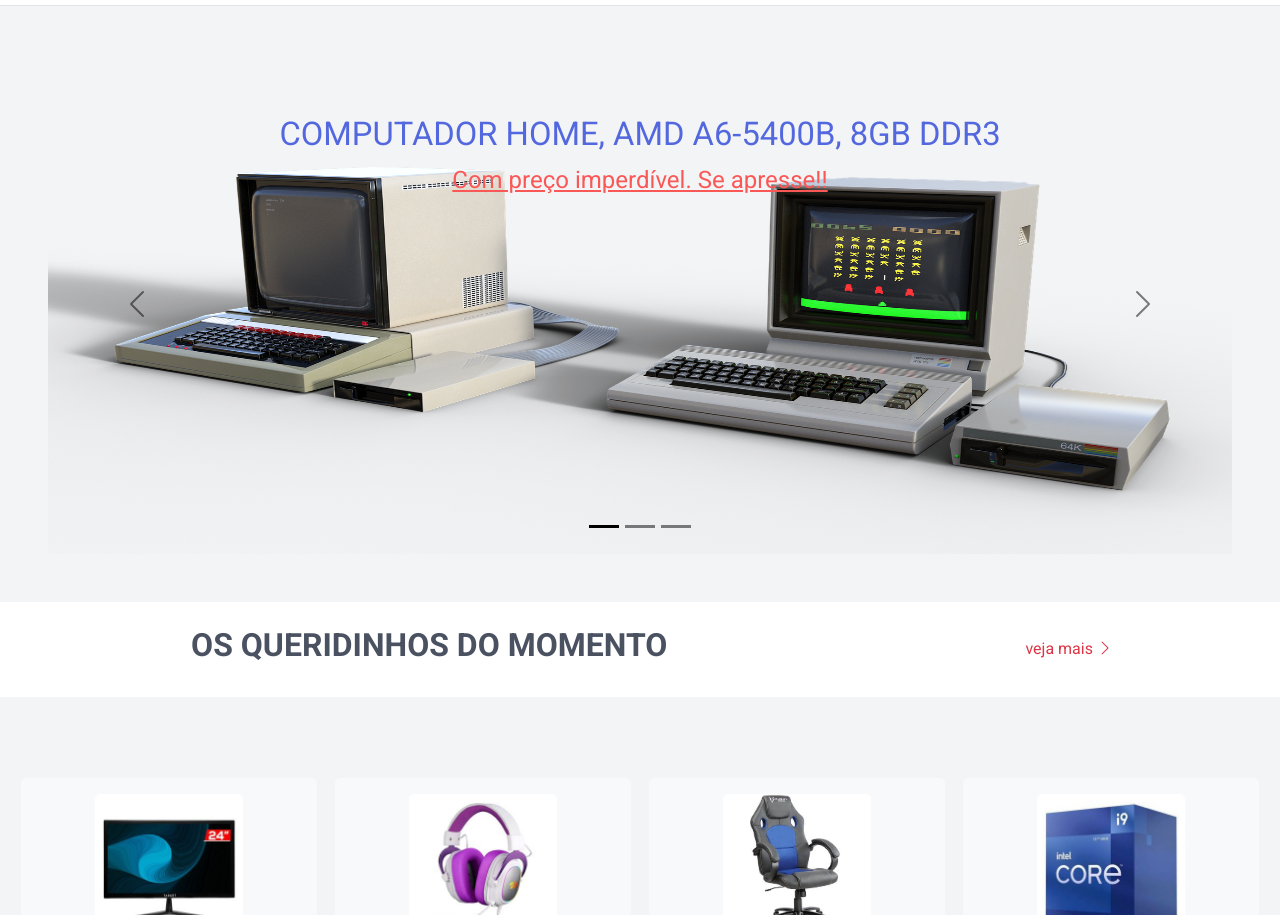
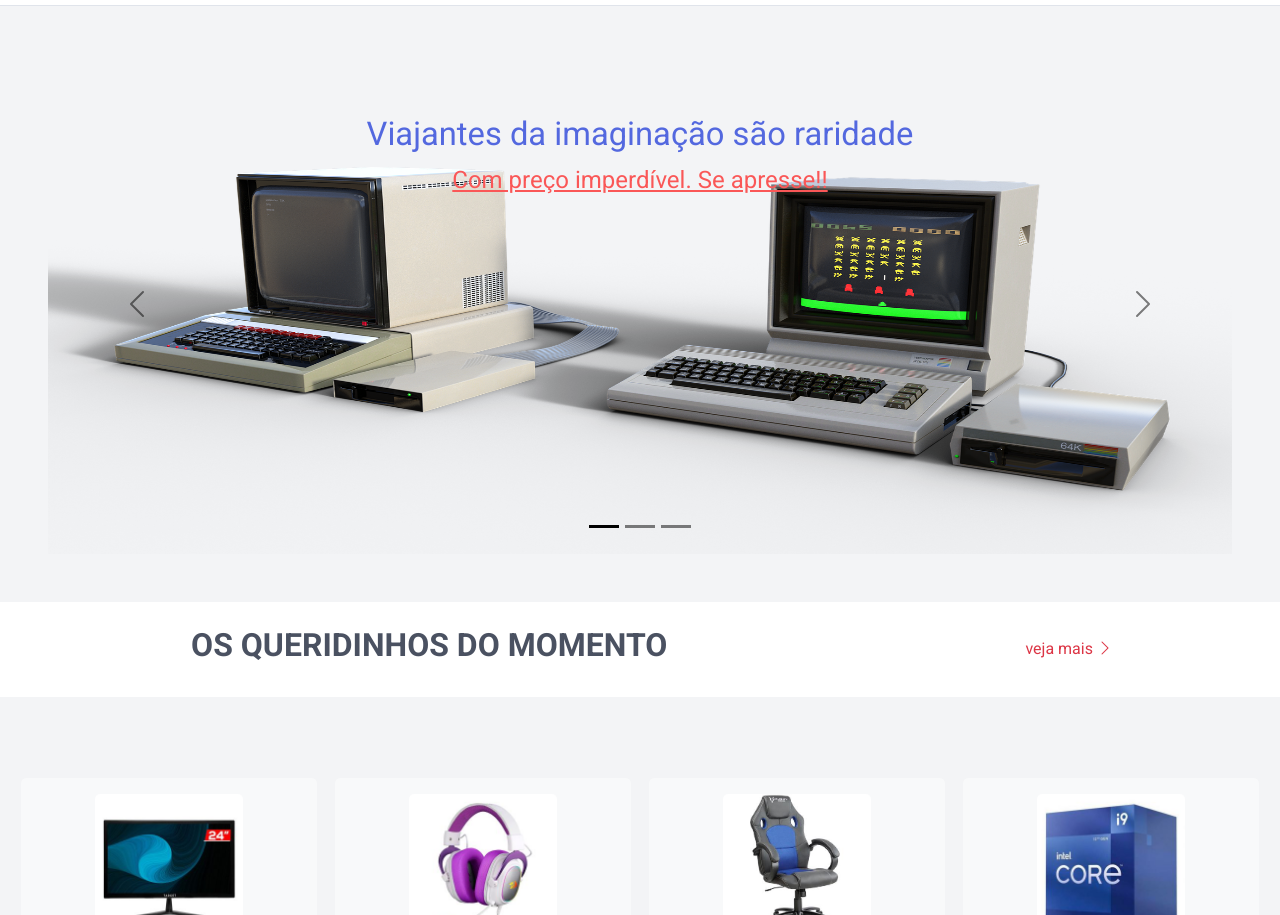
Before and after one commit to mjpfelicia/desgnLogaGamer, a plain HTML site: page index.html in a window 1280 px wide. Shown: the part 1822-2737 px from the top of the page. Drawn offline with nearby package versions, Linux system fonts and the light colour scheme.

Commit message:
mudando texto do carrosel

```diff
--- a/index.html
+++ b/index.html
@@ -504,7 +504,7 @@
                             <div class="carousel-item active" data-bs-interval="10000">
                                 <img src="./imagens/computador.png" class="d-block img-lancamneto w-100" alt="Product">
                                 <div class="carousel-caption carousel-lancamento d-md-block text-center">
-                                    <h1 class="title-produto-lancamento">COMPUTADOR HOME, AMD A6-5400B, 8GB DDR3</h1>
+                                    <h1 class="title-produto-lancamento">Viajantes da imaginação são raridade</h1>
                                     <a href="#" class="stretched-link  link-lancamento">Com preço imperdível. Se
                                         apresse!!
                                     </a>
```
